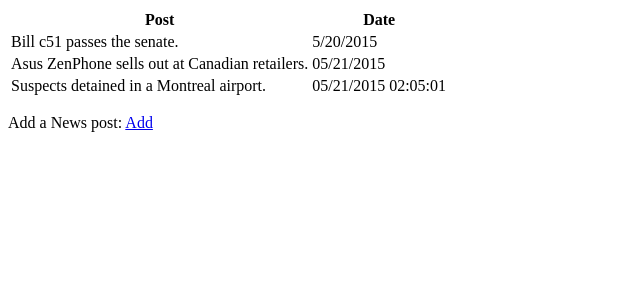
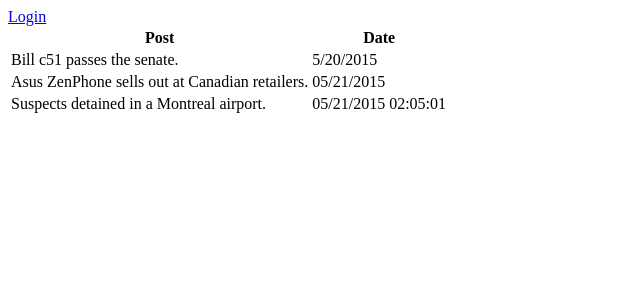
Before and after one commit to bstiller1/PHP-News-Blog, a PHP site: page / in a window 1280 px wide. Shown: the top 300 px of the page, without its empty margins (0-640 px from the left). Run offline with PHP 8.4, Linux system fonts and the light colour scheme; data comes from the database, SQL or seed files in the repository.

Commit message:
PHP News Blog
Completed login.php and index.php login.
Checking for SESSION Variable "email" and showing either Login or logout
and showing "Delete" news post.
Also fixed the DELETE link in the index.php

```diff
--- a/index.php
+++ b/index.php
@@ -24,6 +24,9 @@ if (@!$_SESSION['email']){
 	echo "<a href='logout.php' title='Logout'>Logout</a>";
 }
 }
+if (!$_SESSION){
+	echo "<a href='login.php' title='Login'>Login</a>";
+}
 	?>
 <table>
 	<tr>
@@ -39,13 +42,21 @@ if (@!$_SESSION['email']){
 		if ($_SESSION){
 		if (@!$_SESSION['email']){
 		} else {
-			echo"<td><a href='deleteNews.php?delete=maybe&id='".$post['id']."'>' title='DELETE'>Delete</a></td>";
+			echo"<td><a href='deleteNews.php?delete=maybe&id=".$post['id']."'  title='DELETE'>Delete</a></td>";
 		}
 		}
 		?>
     </tr>
     <?php endforeach; ?>
 </table>
-<p>Add a News post: <a href="insertNews.php" title="Add">Add</a></p>
+<?php
+// if Session variable "email" is found the user is logged in
+// and can see the Add News link
+if ($_SESSION){
+if (@$_SESSION['email']){
+	echo "<p>Add a News post: <a href='insertNews.php' title='Add'>Add</a></p>";
+}
+}
+?>
 </body>
 </html>
```
Also changed, not shown: login.php (+8 -0 lines).
